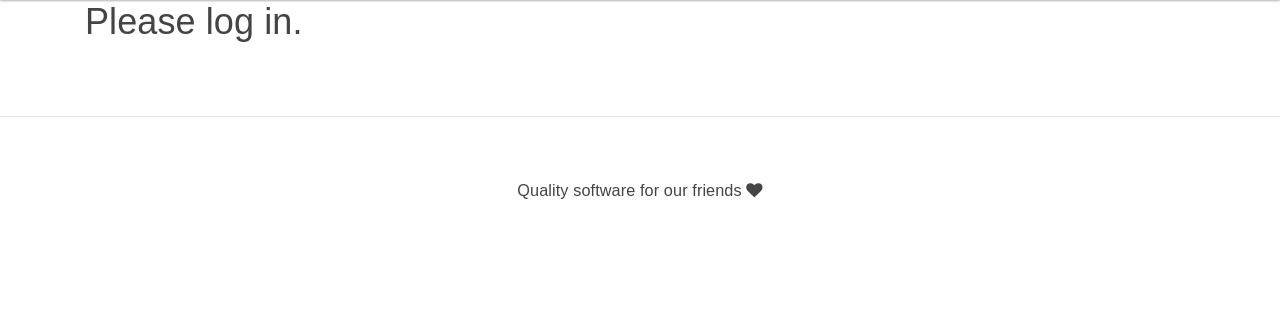
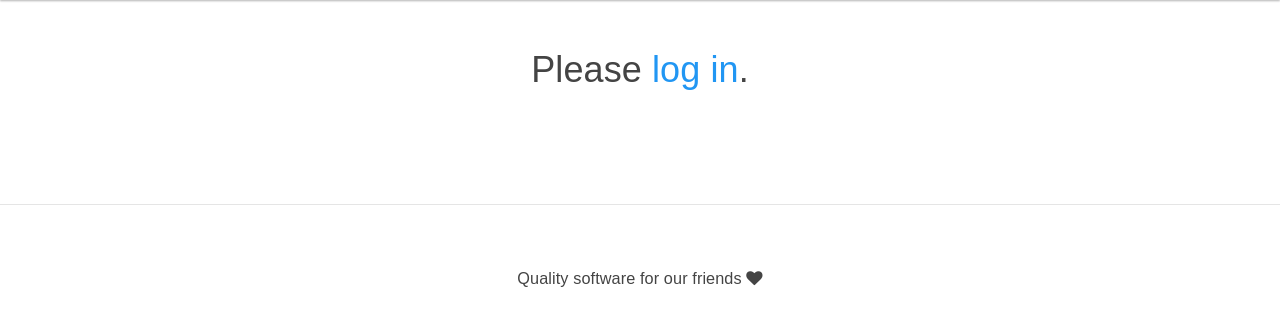
Before and after one commit to BrandonSersion/dawlab-web-application, a Django app: page /authentication/employee_zone/ in a window 1280 px wide. Shown: the part 191-517 px from the top of the page. Run offline with Django 3.2, Linux system fonts and the light colour scheme; some libraries are stand-ins or nearby versions.

Commit message:
Format 'please log in' exception

```diff
--- a/authentication/templates/employee_zone.html
+++ b/authentication/templates/employee_zone.html
@@ -90,6 +90,6 @@
         </div>
     </div>
     {% else %}
-        <h1>Please log in.</h1>
+        <h1 class="text-center m-5">Please <a href="{% url 'authentication' %}">log in</a>.</h1>
     {% endif %}
 {% endblock %}
```
Also changed, not shown: content/static/base.css (line endings or trailing spaces).
